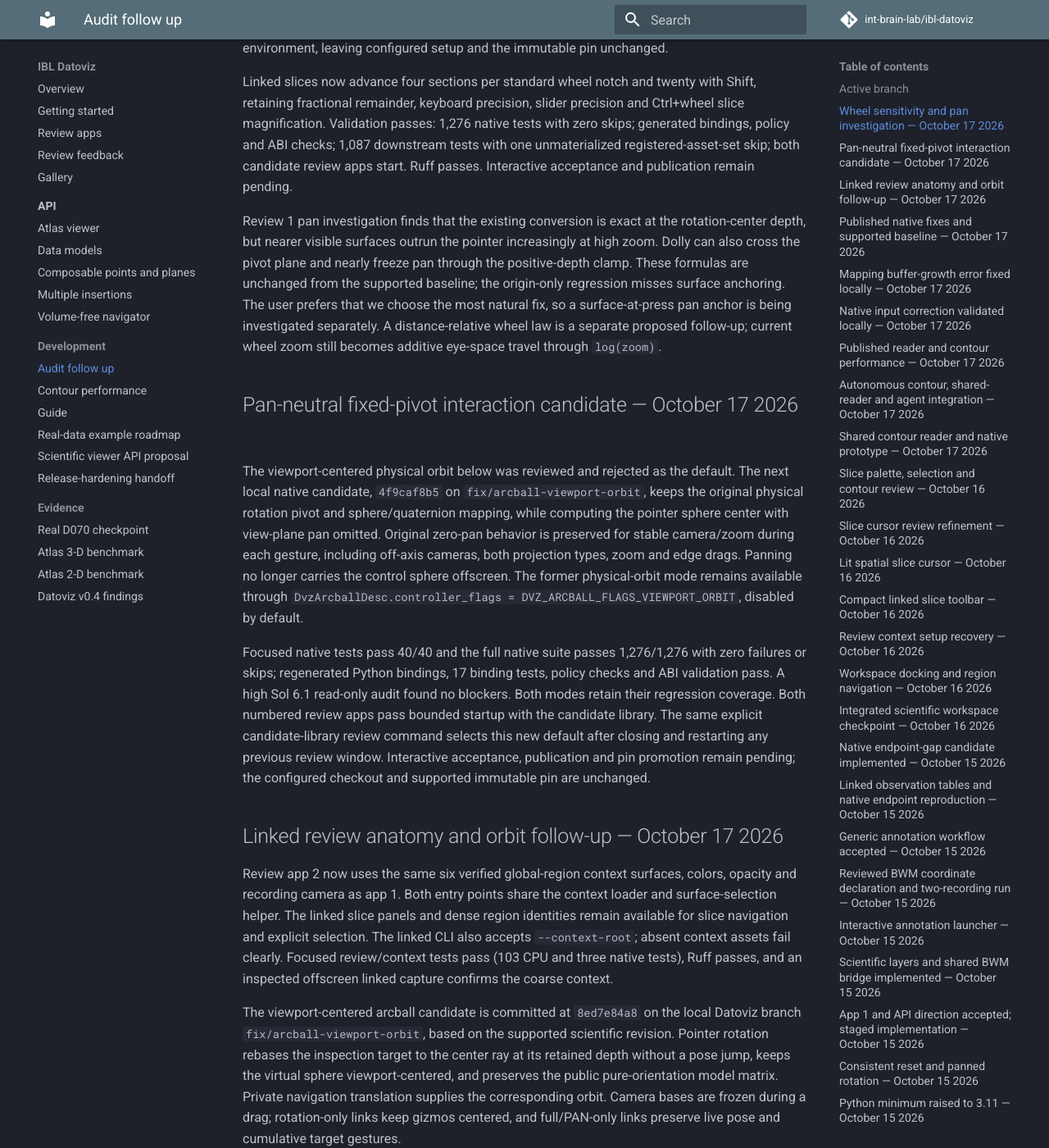
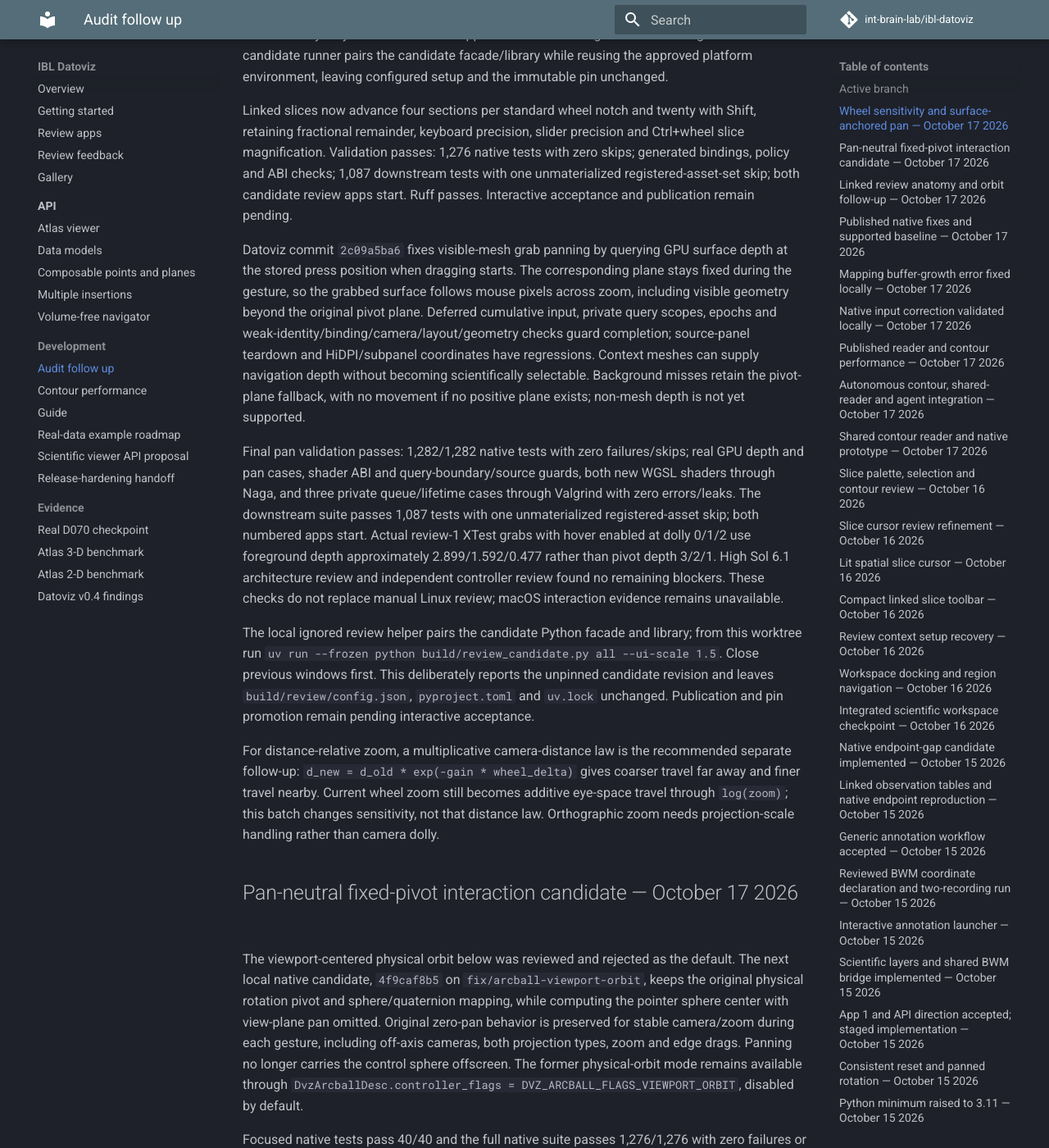
Before and after one commit to int-brain-lab/ibl-datoviz, an MkDocs documentation site: the page built from docs/NEXT_STEPS.md, in a window 1280 px wide and 1400 px high, scrolled down 532 px. Shown: the whole window at 82% size. Built offline with MkDocs 1.6.1 and Material for MkDocs 9.7.7, drawn with Linux system fonts in a browser that asks for light colours; comment, search, counter and statistics services are not loaded; some of the changed text lies outside the part shown.

Commit message:
Record validated surface pan candidate and review command

```diff
--- a/docs/NEXT_STEPS.md
+++ b/docs/NEXT_STEPS.md
@@ -9,13 +9,19 @@ all their commits are preserved in `feature/datoviz-v04` or its `main` ancestry.
 Branch names in the dated entries below identify historical implementation batches.
 See `AGENTS.md` for the working-branch policy.
 
-## Wheel sensitivity and pan investigation — October 17 2026
-
-Datoviz's candidate adds `DvzArcballDesc.zoom_speed`, a per-controller wheel sensitivity multiplier: default 2 doubles the previous response, 1 restores it, and zero selects the default. Programmatic zoom is unchanged. The descriptor and regenerated bindings must be paired: the former library-only override with the supported facade no longer suffices. The ignored local candidate runner pairs the candidate facade/library while reusing the approved platform environment, leaving configured setup and the immutable pin unchanged.
+## Wheel sensitivity and surface-anchored pan — October 17 2026
+
+Datoviz commit `a359c8f4b` adds `DvzArcballDesc.zoom_speed`, a per-controller wheel sensitivity multiplier: default 2 doubles the previous response, 1 restores it, and zero selects the default. Programmatic zoom is unchanged. The descriptor and regenerated bindings must be paired: the former library-only override with the supported facade no longer suffices. The ignored local candidate runner pairs the candidate facade/library while reusing the approved platform environment, leaving configured setup and the immutable pin unchanged.
 
 Linked slices now advance four sections per standard wheel notch and twenty with Shift, retaining fractional remainder, keyboard precision, slider precision and Ctrl+wheel slice magnification. Validation passes: 1,276 native tests with zero skips; generated bindings, policy and ABI checks; 1,087 downstream tests with one unmaterialized registered-asset-set skip; both candidate review apps start. Ruff passes. Interactive acceptance and publication remain pending.
 
-Review 1 pan investigation finds that the existing conversion is exact at the rotation-center depth, but nearer visible surfaces outrun the pointer increasingly at high zoom. Dolly can also cross the pivot plane and nearly freeze pan through the positive-depth clamp. These formulas are unchanged from the supported baseline; the origin-only regression misses surface anchoring. The user prefers that we choose the most natural fix, so a surface-at-press pan anchor is being investigated separately. A distance-relative wheel law is a separate proposed follow-up; current wheel zoom still becomes additive eye-space travel through `log(zoom)`.
+Datoviz commit `2c09a5ba6` fixes visible-mesh grab panning by querying GPU surface depth at the stored press position when dragging starts. The corresponding plane stays fixed during the gesture, so the grabbed surface follows mouse pixels across zoom, including visible geometry beyond the original pivot plane. Deferred cumulative input, private query scopes, epochs and weak-identity/binding/camera/layout/geometry checks guard completion; source-panel teardown and HiDPI/subpanel coordinates have regressions. Context meshes can supply navigation depth without becoming scientifically selectable. Background misses retain the pivot-plane fallback, with no movement if no positive plane exists; non-mesh depth is not yet supported.
+
+Final pan validation passes: 1,282/1,282 native tests with zero failures/skips; real GPU depth and pan cases, shader ABI and query-boundary/source guards, both new WGSL shaders through Naga, and three private queue/lifetime cases through Valgrind with zero errors/leaks. The downstream suite passes 1,087 tests with one unmaterialized registered-asset skip; both numbered apps start. Actual review-1 XTest grabs with hover enabled at dolly 0/1/2 use foreground depth approximately 2.899/1.592/0.477 rather than pivot depth 3/2/1. High Sol 6.1 architecture review and independent controller review found no remaining blockers. These checks do not replace manual Linux review; macOS interaction evidence remains unavailable.
+
+The local ignored review helper pairs the candidate Python facade and library; from this worktree run `uv run --frozen python build/review_candidate.py all --ui-scale 1.5`. Close previous windows first. This deliberately reports the unpinned candidate revision and leaves `build/review/config.json`, `pyproject.toml` and `uv.lock` unchanged. Publication and pin promotion remain pending interactive acceptance.
+
+For distance-relative zoom, a multiplicative camera-distance law is the recommended separate follow-up: `d_new = d_old * exp(-gain * wheel_delta)` gives coarser travel far away and finer travel nearby. Current wheel zoom still becomes additive eye-space travel through `log(zoom)`; this batch changes sensitivity, not that distance law. Orthographic zoom needs projection-scale handling rather than camera dolly.
 
 ## Pan-neutral fixed-pivot interaction candidate — October 17 2026
 
```
